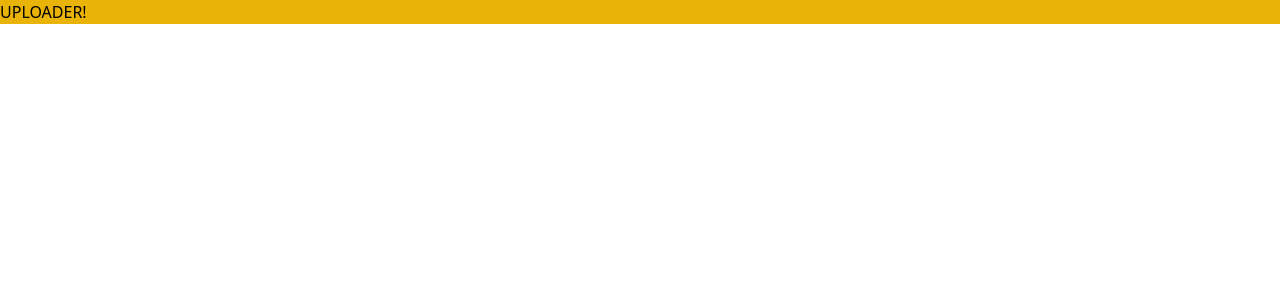
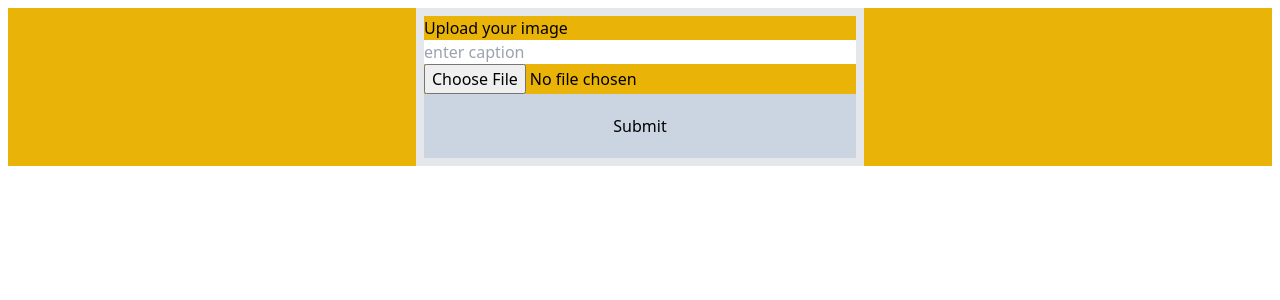
Before and after one commit to James-P-Boyle/memberME, a React (Create React App) app in the folder frontend/finalproject/: page / in a window 1280 px wide. Shown: the top 300 px of the page. Built offline with nearby package versions, Linux system fonts and the light colour scheme.

Commit message:
Add basic upload forrm

```diff
--- a/frontend/finalproject/src/App.js
+++ b/frontend/finalproject/src/App.js
@@ -2,7 +2,7 @@ import UploadImage from "./components/UploadImage";
 
 function App() {
   return (
-    <div className="bg-yellow-500">
+    <div className="bg-yellow-500 m-2">
       <UploadImage />
     </div>
   );
--- a/frontend/finalproject/src/components/UploadImage.js
+++ b/frontend/finalproject/src/components/UploadImage.js
@@ -1,3 +1,22 @@
 export default function UploadImage() {
-  return <h1>UPLOADER!</h1>;
+  return (
+    <div className="border-8 max-w-md mx-auto">
+      <h1>Upload your image</h1>
+      <form className="grid">
+        <input
+          type="text"
+          name="caption"
+          className=""
+          placeholder="enter caption"
+        />
+        <input type="file" name="img" className="" />
+        <button
+          type="submit"
+          className="px-10 py-5 bg-slate-300 hover:bg-slate-200"
+        >
+          Submit
+        </button>
+      </form>
+    </div>
+  );
 }
```
